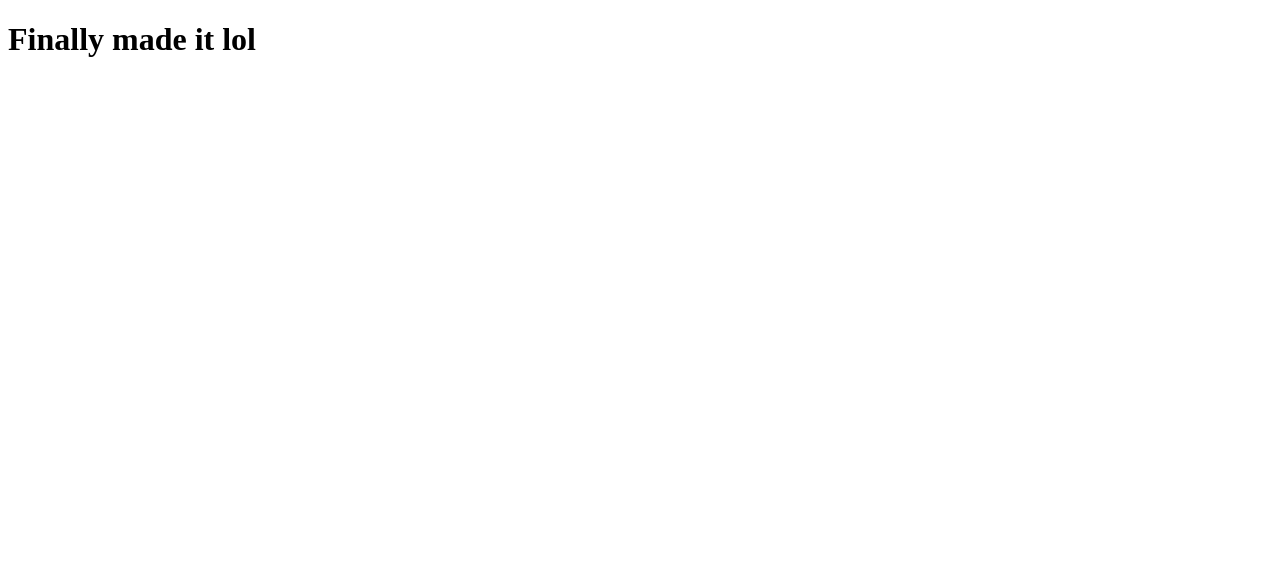
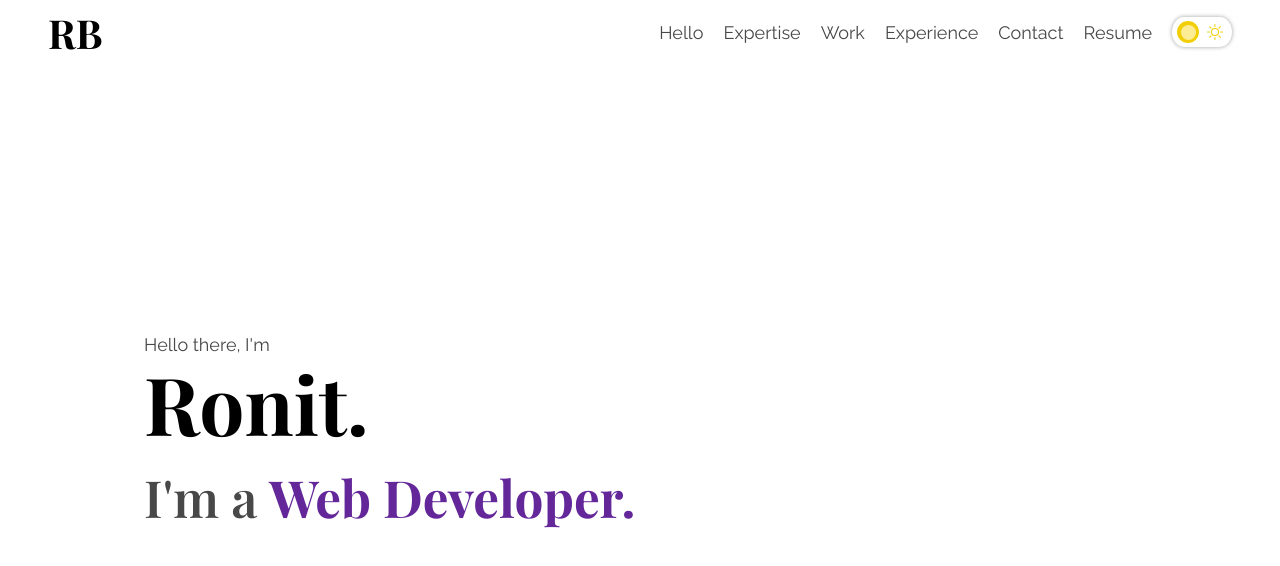
Before and after one commit to rb3198/rb3198_web, a React app: page / in a window 1280 px wide. Shown: the top 566 px of the page. Built offline with nearby package versions, Linux system fonts and the light colour scheme.

Commit message:
7: Hello Section and integration with App

```diff
--- a/src/App.tsx
+++ b/src/App.tsx
@@ -1,7 +1,19 @@
 import React from "react";
+import { withTheme } from "./hocs/withTheme";
+import { Header } from "./components/Header";
+import { HelloSection } from "./sections/HelloSection";
+import { ThemedProps } from "./types/interfaces/ThemedProps";
 
-const App = () => {
-  return <h1>Finally made it lol</h1>;
+interface AppProps extends ThemedProps {}
+
+const App: React.FC<AppProps> = (props) => {
+  const { theme, toggleTheme } = props;
+  return (
+    <>
+      <Header toggleTheme={toggleTheme} theme={theme} />
+      <HelloSection />
+    </>
+  );
 };
 
-export default App;
+export default withTheme(App);
--- /dev/null
+++ b/src/sections/HelloSection.tsx
@@ -0,0 +1,16 @@
+import React from "react";
+import styles from "../styles/scss/hello_section.scss";
+
+interface HelloSectionProps {}
+
+export const HelloSection: React.FC<HelloSectionProps> = (props) => {
+  return (
+    <div className={styles.helloSection}>
+      <p className={styles.subtext}>Hello there, I'm</p>
+      <p className={styles.title}>Ronit.</p>
+      <p className={styles.oneLineDesc}>
+        I'm a <span>Web Developer.</span>
+      </p>
+    </div>
+  );
+};
--- /dev/null
+++ b/src/styles/scss/hello_section.scss
@@ -0,0 +1,40 @@
+@import "~theme/_section";
+@import "~theme/_spacings";
+@import "~theme/_fonts";
+@import "~theme/";
+
+.helloSection {
+    @include section;
+    flex-direction: column;
+    padding: 0 map-get($map: $abs_spacing, $key: 42);
+    justify-content: center;
+}
+
+.subtext {
+    font-family: "Raleway";
+    font-size: map-get($font-sizes, "m");
+}
+
+.oneLineDesc {
+    font-size: clamp(map-get($font-sizes, "l"), 4vw, map-get($font-sizes, "subtitle"));
+    font-family: "Playfair Display";
+    font-weight: 600;
+    margin-top: map-get($abs_spacing, 5);
+
+    span {
+        font-weight: bold;
+        @include themed() {
+            color: getThemeColor("accent");
+        }
+    }
+}
+
+.title {
+    font-size: clamp(map-get($font-sizes, "xxl"), 8vw, map-get($font-sizes, "title"));
+    font-weight: bold;
+    font-family: "Playfair Display";
+    line-height: 96px;
+    @include themed() {
+        color: getThemeColor("active_font");
+    }
+}
```
Also changed, not shown: src/styles/scss/hello_section.scss.d.ts (added, +10 -0 lines).
